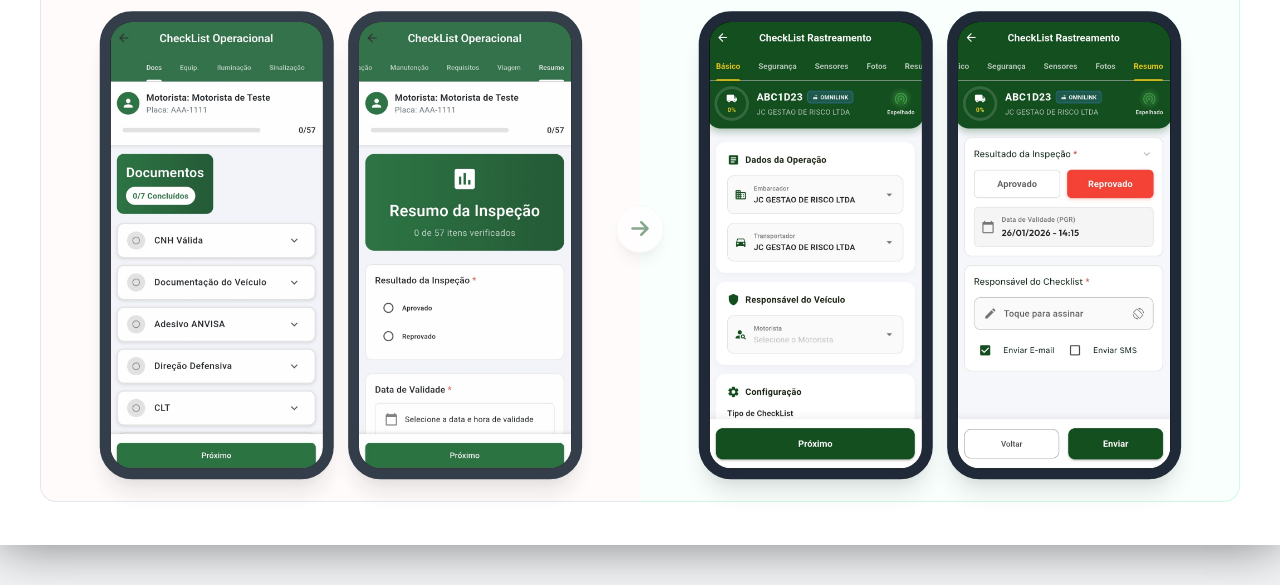
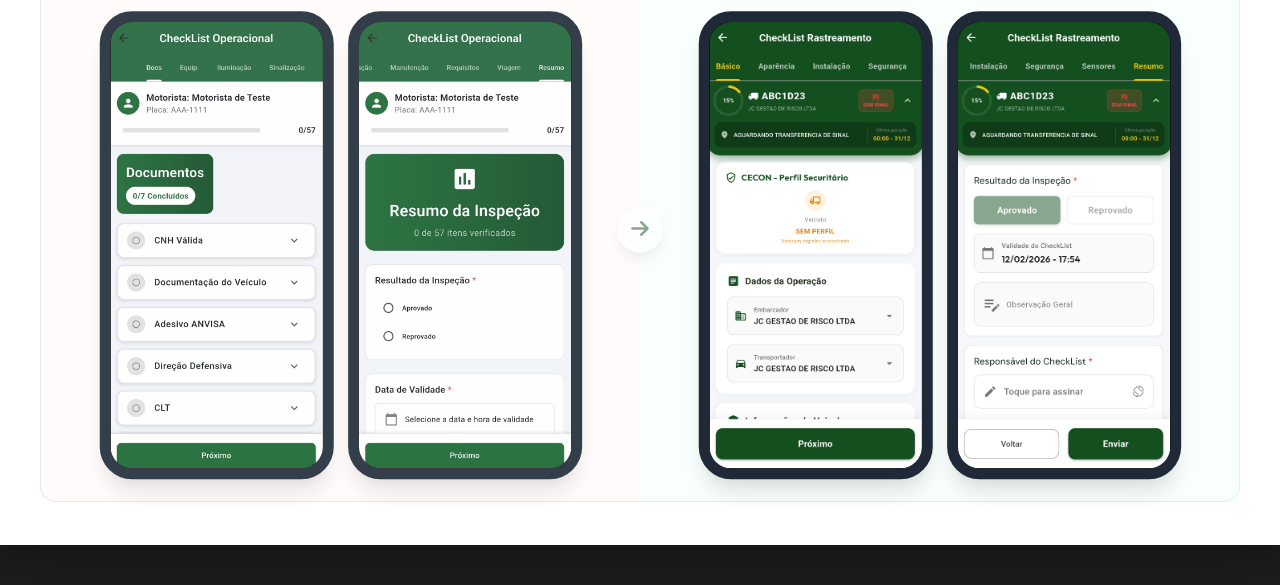
Before and after one commit to n33miaz/apresentacao-jc-checklist, a website: page 10.html in a window 1280 px wide. Shown: the part 215-800 px from the top of the page. Drawn offline with nearby package versions, Linux system fonts and the light colour scheme.

Commit message:
refactor: checklist app photos

```diff
--- a/10.html
+++ b/10.html
@@ -199,7 +199,7 @@
               <!-- Notch removido -->
               <div class="phone-screen bg-white">
                 <img
-                  src="./assets/images/pages/checklist.jpeg"
+                  src="./assets/images/pages/checklist.jpg"
                   alt="Tela de Login Nova"
                 />
               </div>
@@ -210,7 +210,7 @@
               <!-- Notch removido -->
               <div class="phone-screen bg-white">
                 <img
-                  src="./assets/images/pages/checklist2.jpeg"
+                  src="./assets/images/pages/checklist2.jpg"
                   alt="Tela de Registro Nova"
                 />
               </div>
--- a/js/navigator.js
+++ b/js/navigator.js
@@ -1,43 +1,105 @@
-document.addEventListener('DOMContentLoaded', () => {
-    // --- 1. LÓGICA DE AUTO-SCALE (NOVO) ---
+document.addEventListener("DOMContentLoaded", () => {
+  const container = document.querySelector(".slide-container");
+
+  // --- LÓGICA DE AUTO-SCALE ---
   function scaleSlide() {
-        const container = document.querySelector('.slide-container');
     if (!container) return;
 
-        // Dimensões originais do seu slide
     const baseWidth = 1280;
     const baseHeight = 720;
-
-        // Dimensões da janela atual
     const windowWidth = window.innerWidth;
     const windowHeight = window.innerHeight;
 
-        // Calcula a proporção necessária para largura e altura
-        const scaleX = windowWidth / baseWidth;
-        const scaleY = windowHeight / baseHeight;
+    const scale = Math.min(windowWidth / baseWidth, windowHeight / baseHeight);
 
-        // Escolhe o menor valor para garantir que o slide caiba inteiro na tela (contain)
-        // Se quiser que preencha tudo cortando bordas (cover), use Math.max (não recomendado para slides)
-        const scale = Math.min(scaleX, scaleY);
-
-        // Aplica o zoom
-        container.style.transform = `scale(${scale})`;
-
-        // Opcional: Se a tela for muito maior que o slide, isso ajuda a garantir a nitidez
-        // mas o padrão do navegador já é bom.
+    container.style.width = `${baseWidth}px`;
+    container.style.height = `${baseHeight}px`;
+    container.style.position = "absolute";
+    container.style.top = "50%";
+    container.style.left = "50%";
+    container.style.transform = `translate(-50%, -50%) scale(${scale})`;
+    container.style.transformOrigin = "center center";
   }
 
-    // Executa ao carregar e sempre que redimensionar a janela
   scaleSlide();
-    window.addEventListener('resize', scaleSlide);
+  window.addEventListener("resize", scaleSlide);
 
+  // --- ESTILOS ---
+  const style = document.createElement("style");
+  style.innerHTML = `
+        body {
+            background-color: #1d1d1f;
+            margin: 0;
+            overflow: hidden;
+            width: 100vw;
+            height: 100vh;
+        }
 
-    // --- 2. LÓGICA DE NAVEGAÇÃO (JÁ EXISTENTE) ---
+        @keyframes slideEnter {
+            0% {
+                opacity: 0;
+                filter: blur(10px);
+                /* Pequeno zoom out para dar profundidade */
+                transform: translate(-50%, -50%) scale(0.95);
+            }
+            100% {
+                opacity: 1;
+                filter: blur(0);
+            }
+        }
+
+        .slide-container {
+            animation: slideEnter 0.6s cubic-bezier(0.2, 0.8, 0.2, 1) forwards;
+        }
+
+        /* ÁREAS DE NAVEGAÇÃO */
+        .nav-zone {
+            position: fixed;
+            top: 0;
+            bottom: 0;
+            width: 15%;
+            z-index: 9999;
+            display: flex;
+            align-items: center;
+            justify-content: center;
+            cursor: pointer;
+            opacity: 0; /* Invisível por padrão */
+            transition: all 0.3s ease;
+            font-size: 40px;
+            color: #86868b;
+            -webkit-tap-highlight-color: transparent;
+        }
+
+        .nav-zone:hover {
+            opacity: 1;
+            background: linear-gradient(90deg, rgba(0,0,0,0) 0%, rgba(255,255,255,0.05) 100%);
+        }
+
+        .nav-left:hover {
+            background: linear-gradient(-90deg, rgba(0,0,0,0) 0%, rgba(255,255,255,0.05) 100%);
+        }
+
+        .nav-left { left: 0; }
+        .nav-right { right: 0; }
+
+        @keyframes pulse-hint {
+            0% { opacity: 0; transform: translateX(0); }
+            50% { opacity: 0.8; transform: translateX(10px); color: #000; }
+            100% { opacity: 0; transform: translateX(0); }
+        }
+
+        .nav-hint-active {
+            animation: pulse-hint 2s infinite;
+            background: rgba(255,255,255,0.02);
+            border-left: 1px solid rgba(255,255,255,0.05);
+        }
+    `;
+  document.head.appendChild(style);
+
+  // --- LÓGICA DE NAVEGAÇÃO ---
   const path = window.location.pathname;
   let currentPage = 1;
-
-    // Ajuste para pegar o número corretamente mesmo se houver pastas na URL
-    const filename = path.split('/').pop() || '1.html';
+  const filename = path.split("/").pop();
   const match = filename.match(/(\d+)\.html/);
 
   if (match) {
@@ -47,33 +109,49 @@ document.addEventListener('DOMContentLoaded', () => {
   const totalSlides = 13;
 
   function goToSlide(direction) {
+    container.style.opacity = "0";
+    container.style.transition = "opacity 0.2s ease";
+
+    setTimeout(() => {
       let nextPage = currentPage + direction;
-
       if (nextPage < 1) return;
       if (nextPage > totalSlides) return;
-
       window.location.href = `${nextPage}.html`;
+    }, 100);
   }
 
-    document.addEventListener('keydown', (e) => {
-        // Suporte para setas, espaço (avançar) e backspace (voltar)
-        if (e.key === 'ArrowRight' || e.key === ' ') goToSlide(1);
-        if (e.key === 'ArrowLeft' || e.key === 'Backspace') goToSlide(-1);
+  document.addEventListener("keydown", (e) => {
+    if (e.key === "ArrowRight" || e.key === " ") goToSlide(1);
+    if (e.key === "ArrowLeft" || e.key === "Backspace") goToSlide(-1);
   });
 
+  // Botão Esquerdo
   if (currentPage > 1) {
-        const leftZone = document.createElement('div');
-        leftZone.className = 'nav-zone nav-left';
+    const leftZone = document.createElement("div");
+    leftZone.className = "nav-zone nav-left";
     leftZone.onclick = () => goToSlide(-1);
     leftZone.innerHTML = '<i class="fas fa-chevron-left"></i>';
     document.body.appendChild(leftZone);
   }
 
+  // Botão Direito
   if (currentPage < totalSlides) {
-        const rightZone = document.createElement('div');
-        rightZone.className = 'nav-zone nav-right';
+    const rightZone = document.createElement("div");
+    rightZone.className = "nav-zone nav-right";
+
+    if (currentPage === 1) {
+      rightZone.classList.add("nav-hint-active");
+      rightZone.innerHTML = `
+                <div style="display:flex; flex-direction:column; align-items:center; gap:10px;">
+                    <i class="fas fa-chevron-right"></i>
+                    <span style="font-size: 12px; text-transform: uppercase; letter-spacing: 2px;">Avançar</span>
+                </div>
+            `;
+    } else {
+      rightZone.innerHTML = '<i class="fas fa-chevron-right"></i>';
+    }
+
     rightZone.onclick = () => goToSlide(1);
-        rightZone.innerHTML = '<i class="fas fa-chevron-right"></i>';
     document.body.appendChild(rightZone);
   }
 });
```
Also changed, not shown: 1.html (+1 -1 lines), 7.html (+1 -1 lines), index.html (+1 -1 lines), assets/images/pages/checklist.jpeg (deleted), assets/images/pages/checklist.jpg (added), assets/images/pages/checklist2.jpeg (deleted), assets/images/pages/checklist2.jpg (added), assets/images/pages/home.jpeg (deleted), assets/images/pages/home.jpg (added). Lines whose indentation alone changed are shown as unchanged.
